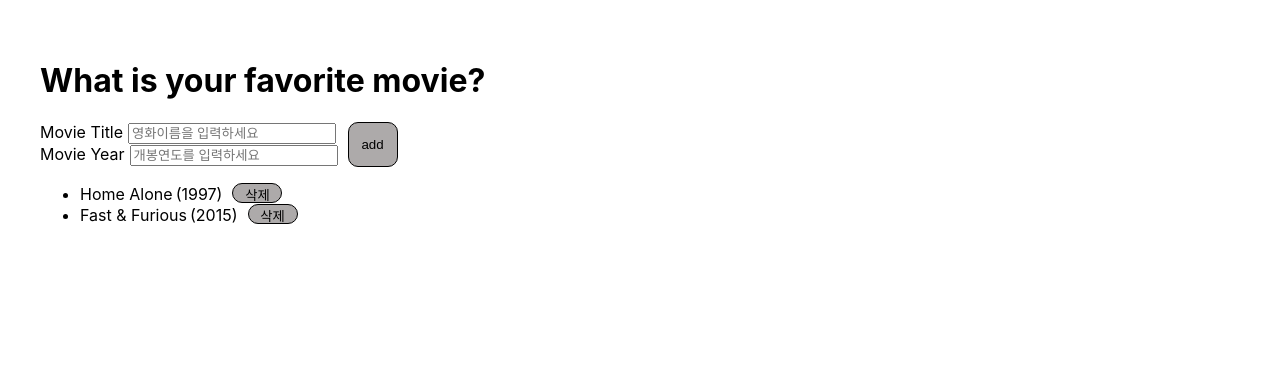
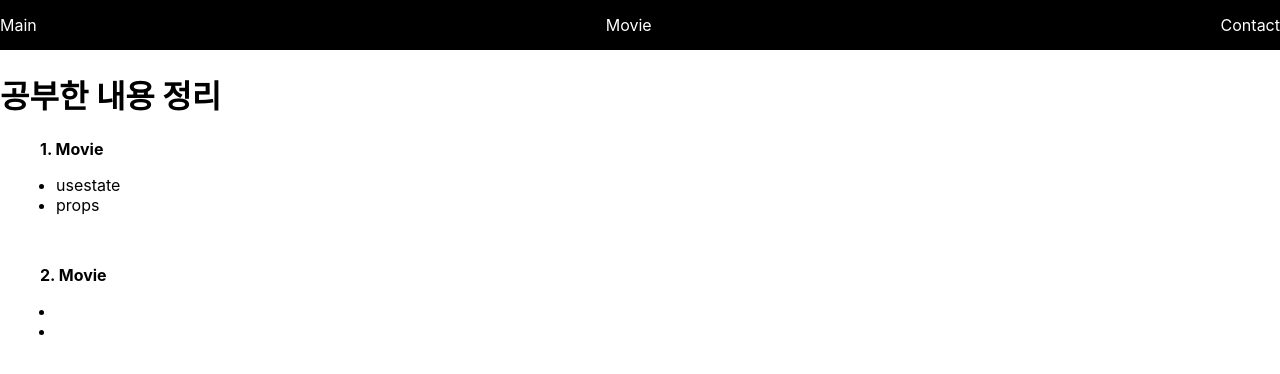
Before and after one commit to Jay881111/react-study, a React (Create React App) app in the folder react_for_study/: page / in a window 1280 px wide. Shown: the top 374 px of the page. Built offline with nearby package versions, Linux system fonts and the light colour scheme.

Commit message:
add router

```diff
--- a/react_for_study/package.json
+++ b/react_for_study/package.json
@@ -8,6 +8,7 @@
     "@testing-library/user-event": "^13.5.0",
     "react": "^18.2.0",
     "react-dom": "^18.2.0",
+    "react-router-dom": "^6.8.2",
     "react-scripts": "5.0.1",
     "web-vitals": "^2.1.4"
   },
--- a/react_for_study/src/App.js
+++ b/react_for_study/src/App.js
@@ -1,10 +1,18 @@
 import React from "react";
 import MovieForm from "./components/MovieForm";
-
+import NavBar from "./NavBar";
+import { Routes, Route } from "react-router-dom";
+import Contact from "./components/Contact";
+import Main from "./components/Main";
 function App() {
   return (
     <div>
-      <MovieForm />
+      <NavBar />
+      <Routes>
+        <Route path="/" element={<Main />} />
+        <Route path="/movie" element={<MovieForm />} />
+        <Route path="/contact" element={<Contact />} />
+      </Routes>
     </div>
   );
 }
--- /dev/null
+++ b/react_for_study/src/NavBar.css
@@ -0,0 +1,13 @@
+.NavBar {
+  display: flex;
+  align-items: center;
+  justify-content: space-between;
+  width: full;
+  height: 50px;
+  background-color: black;
+}
+
+a {
+  color: white;
+  text-decoration: none;
+}
--- /dev/null
+++ b/react_for_study/src/NavBar.js
@@ -0,0 +1,15 @@
+import React from "react";
+import { Link } from "react-router-dom";
+import "./NavBar.css";
+
+function NavBar() {
+  return (
+    <div className="NavBar">
+      <Link to="/">Main</Link>
+      <Link to="/movie">Movie</Link>
+      <Link to="/contact">Contact</Link>
+    </div>
+  );
+}
+
+export default NavBar;
--- /dev/null
+++ b/react_for_study/src/components/Contact.js
@@ -0,0 +1,7 @@
+import React from "react";
+
+function Contact() {
+  return <div>Contact</div>;
+}
+
+export default Contact;
--- /dev/null
+++ b/react_for_study/src/components/Main.css
@@ -0,0 +1,11 @@
+ul > li {
+  margin-left: 16px;
+}
+
+ul > p {
+  font-weight: bold;
+}
+
+ul {
+  margin-bottom: 50px;
+}
--- /dev/null
+++ b/react_for_study/src/components/Main.js
@@ -0,0 +1,22 @@
+import React from "react";
+import "./Main.css";
+
+function Main() {
+  return (
+    <div>
+      <h1>공부한 내용 정리</h1>
+      <ul>
+        <p>1. Movie</p>
+        <li>usestate</li>
+        <li>props</li>
+      </ul>
+      <ul>
+        <p>2. Movie</p>
+        <li></li>
+        <li></li>
+      </ul>
+    </div>
+  );
+}
+
+export default Main;
--- a/react_for_study/src/components/MovieForm.css
+++ b/react_for_study/src/components/MovieForm.css
@@ -13,6 +13,9 @@ input[type="text"],
 
 ul > li > span {
   margin-left: 3px;
+}
+form {
+  display: flex;
 }
 
 button {
--- a/react_for_study/src/components/MovieForm.js
+++ b/react_for_study/src/components/MovieForm.js
@@ -13,10 +13,14 @@ function MovieForm() {
 
   const handleSubmit = (e) => {
     e.preventDefault();
+    if (newMovieTitle !== "" && newMovieYear !== "")
       setMovies([
         ...movies,
         { key: Date.now(), title: newMovieTitle, year: newMovieYear },
       ]);
+    else alert("영회제목과 개봉연도를 입력해주세요");
+    setNewMovieTitle("");
+    setNewMovieYear("");
   };
 
   const deleteHandler = (key) => {
@@ -38,8 +42,9 @@ function MovieForm() {
       <h1>What is your favorite movie?</h1>
       <div className="MovieForm">
         <form onSubmit={handleSubmit}>
-          <label htmlFor="movieyear">
-            Movie Title
+          <div>
+            <label htmlFor="movietitle">
+              Movie Title:
               <input
                 value={newMovieTitle}
                 onChange={(e) => setNewMovieTitle(e.target.value)}
@@ -48,7 +53,7 @@ function MovieForm() {
               />
             </label>
             <label htmlFor="movieyear">
-            Movie Year
+              Movie Year:
               <input
                 name="movieyear"
                 value={newMovieYear}
@@ -57,8 +62,9 @@ function MovieForm() {
                 placeholder="개봉연도를 입력하세요"
               />
             </label>
+          </div>
+          <button>add</button>
         </form>
-        <button>add</button>
       </div>
       {showMovieList}
     </div>
--- a/react_for_study/src/index.js
+++ b/react_for_study/src/index.js
@@ -2,10 +2,11 @@ import React from "react";
 import ReactDOM from "react-dom/client";
 import "./index.css";
 import App from "./App";
+import { BrowserRouter } from "react-router-dom";
 
 const root = ReactDOM.createRoot(document.getElementById("root"));
 root.render(
-  <React.StrictMode>
+  <BrowserRouter>
     <App />
-  </React.StrictMode>
+  </BrowserRouter>
 );
```
Also changed, not shown: 1 other file (tests, documents, lock files or other folders). Lines whose indentation alone changed are shown as unchanged.
